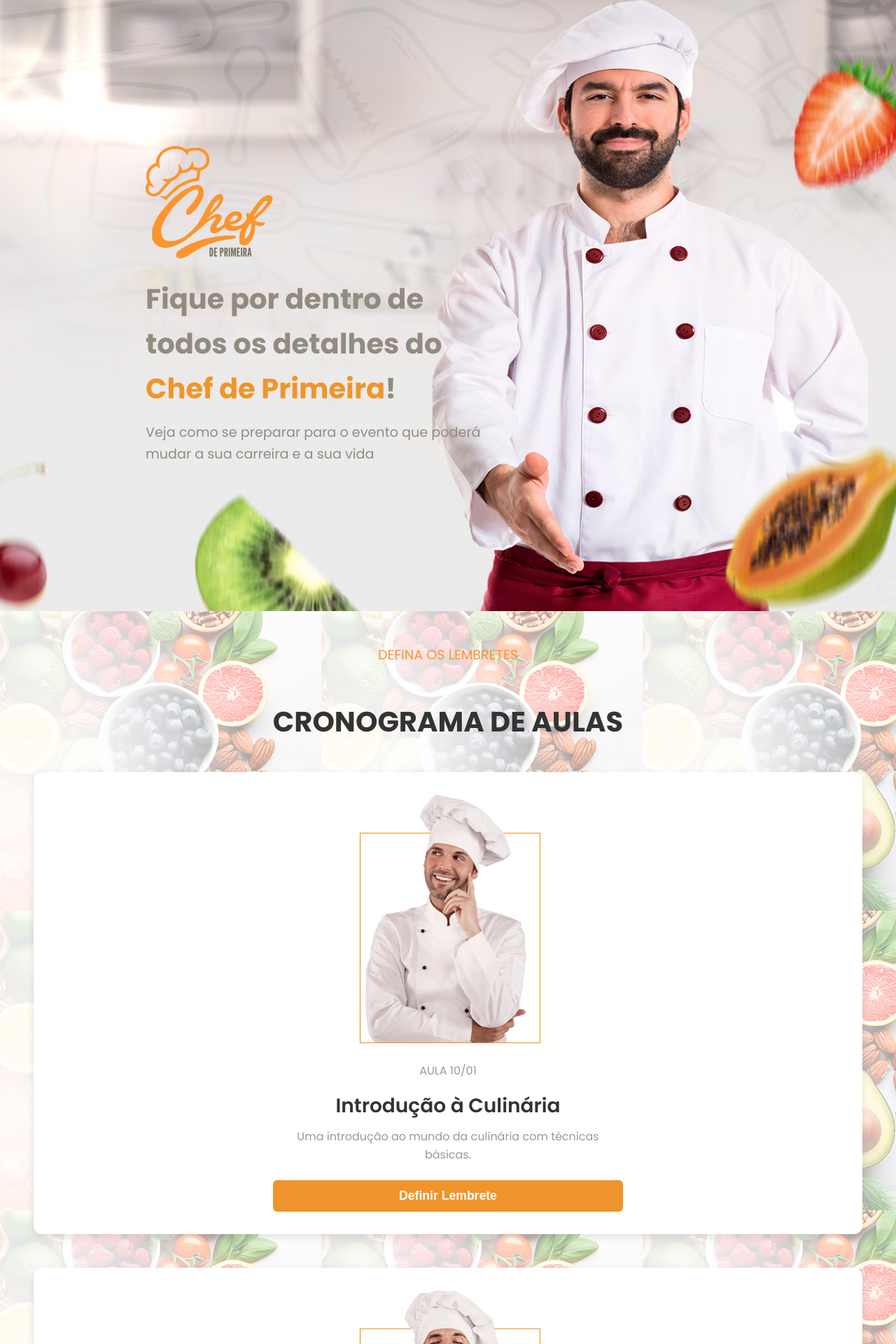
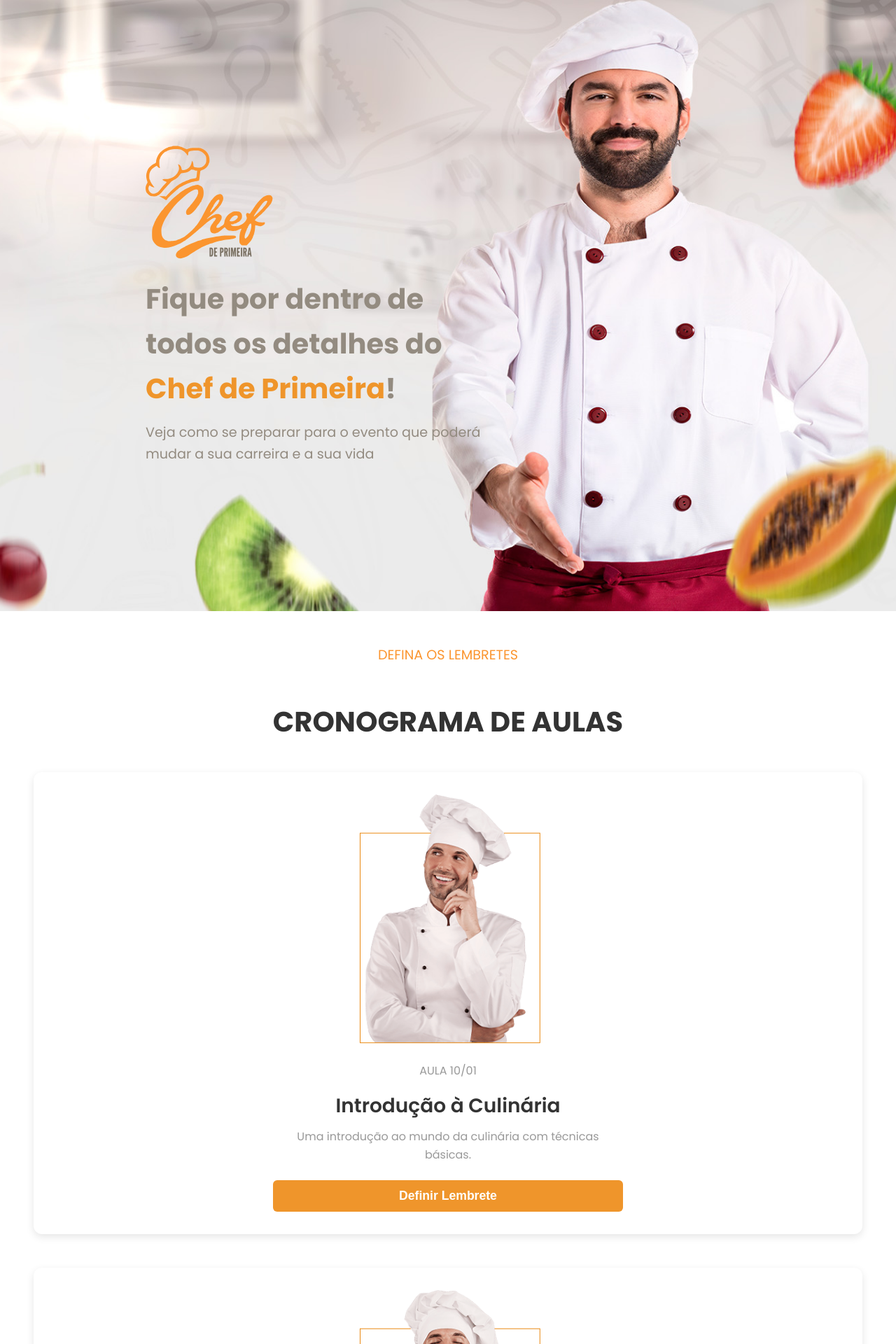
Before and after one commit to MahFelix/chef-de-primeira-interface, a React (Create React App) app: page / in a window 1280 px wide. Shown: the top 1920 px of the page at 70% size. Built offline with nearby package versions, Linux system fonts and the light colour scheme.

Commit message:
💥 fix: Revertendo mudanças de backgrounds

```diff
--- a/src/components/Cronograma.js
+++ b/src/components/Cronograma.js
@@ -3,11 +3,9 @@ import styled from 'styled-components';
 import aula1 from '../assets/aula-1.png';
 import aula2 from '../assets/aula-2.png';
 import aula3 from '../assets/aula-3.png';
-import BGFRUT from '../assets/bg-cronograma-frut.jpg'
 
 const CronogramaContainer = styled.section`
   padding: 3rem;
-  background-image: url(${BGFRUT});
   display: flex;
   flex-direction: column;
   align-items: center;
```
